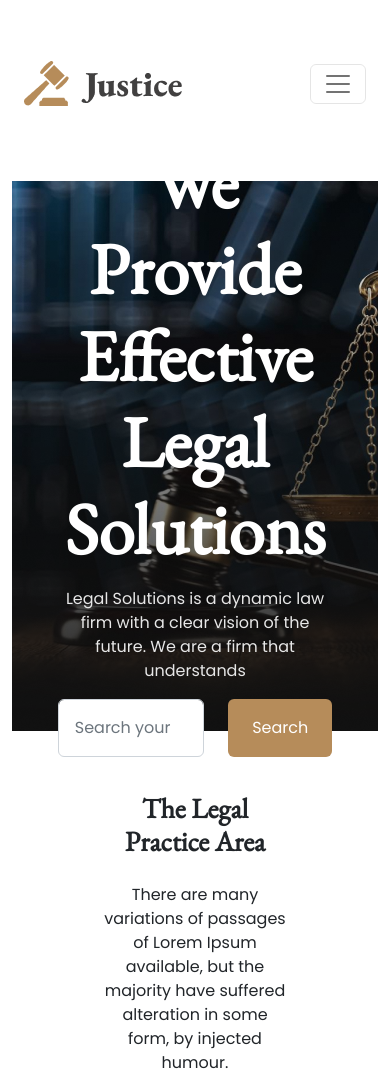
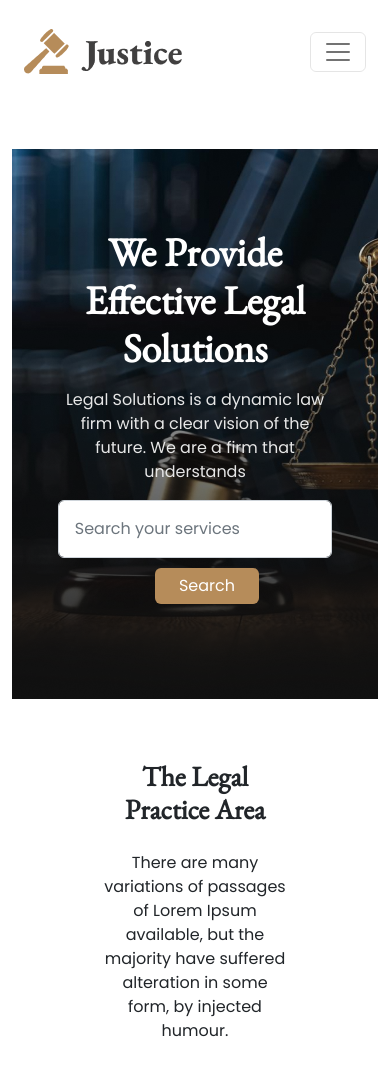
Before and after one commit to rashedrk/legal-solution, a plain HTML site: page index.html in a window 390 px wide. Shown: the top 1078 px of the page. Drawn offline with nearby package versions, Linux system fonts and the light colour scheme.

Commit message:
header banner section fixed for mobile

```diff
--- a/index.html
+++ b/index.html
@@ -21,7 +21,7 @@
 
 <body class="container-lg">
     <!--  navigation and header banner-->
-    <header class="mt-5">
+    <header class="mt-3">
         <nav class="navbar navbar-expand-lg">
             <div class="container-fluid ">
                 <a class="navbar-brand" href="#"><img src="./images/logo2.png" alt=""></a>
--- a/styles/style.css
+++ b/styles/style.css
@@ -74,4 +74,12 @@ media queries for responsive
         font-size: 1rem;
         margin: 0px;
     }
+    .banner-content .title{
+        font-size: 40px;
+    }
+    .banner-content form{
+        flex-direction: column;
+        align-items: center;
+        gap: 10px;
+    }
 }
```
